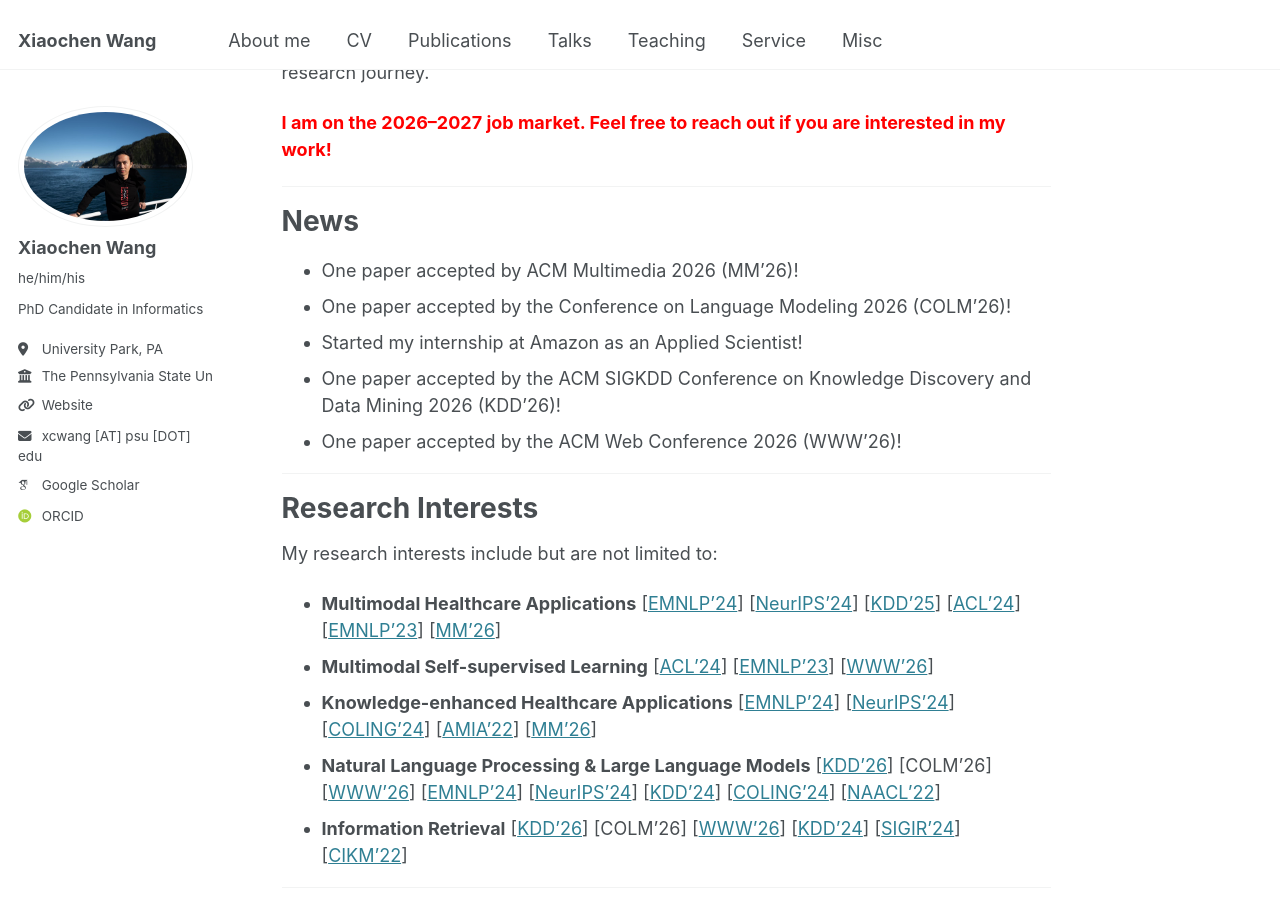
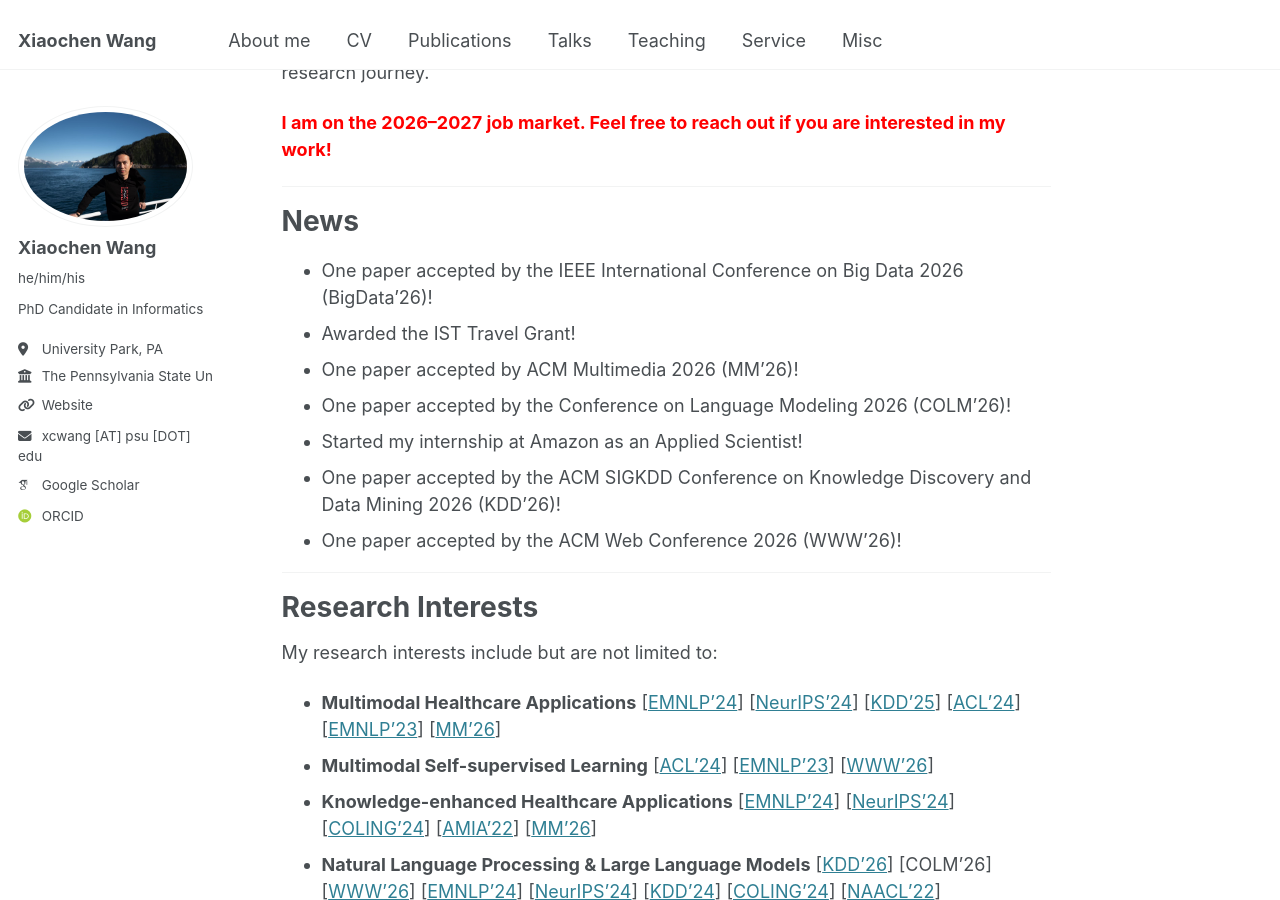
Before and after one commit to XiaochenWang-PSU/XiaochenWang-PSU.github.io, a Jekyll site: the page built from _pages/about.md, in a window 1280 px wide and 900 px high, scrolled down 464 px. Built offline with Jekyll 4.4.1, drawn with Linux system fonts in a browser that asks for light colours; some web fonts are replaced.

Commit message:
Add BigData'26 acceptance and IST Travel Grant to News
Co-Authored-By: Claude Opus 5.5 <noreply@anthropic.com>

```diff
--- a/_pages/about.md
+++ b/_pages/about.md
@@ -21,6 +21,8 @@ Prior to joining Penn State, I received my Master’s degree in Information Scie
 
 # News
 
+- One paper accepted by the IEEE International Conference on Big Data 2026 (BigData'26)!
+- Awarded the IST Travel Grant!
 - One paper accepted by ACM Multimedia 2026 (MM'26)!
 - One paper accepted by the Conference on Language Modeling 2026 (COLM'26)!
 - Started my internship at Amazon as an Applied Scientist!
```
